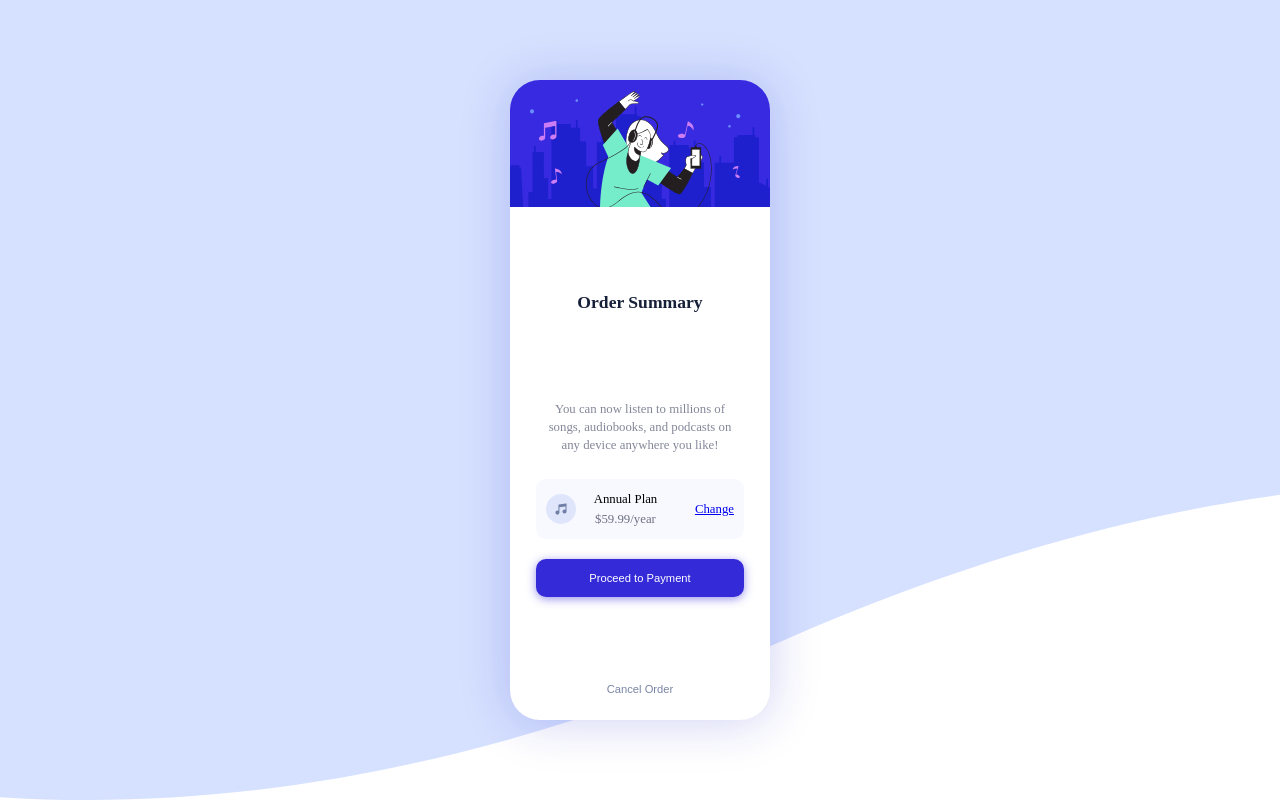
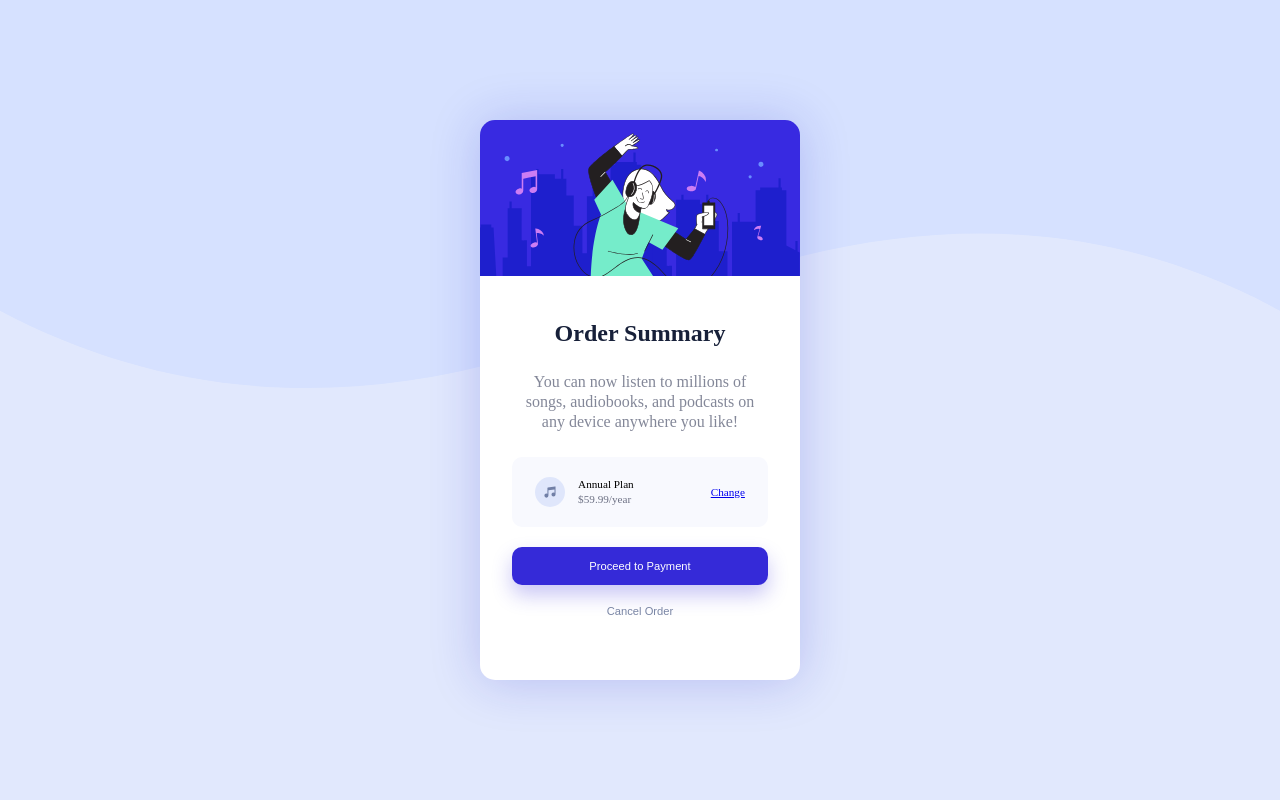
Before and after one commit to filipwieselgren/order-summary-component-main, a plain HTML site: page index.html in a window 1280 px wide. Drawn offline with Linux system fonts and the light colour scheme.

Commit message:
adjustments on the desktop version + mobile

```diff
--- a/sass/main.scss
+++ b/sass/main.scss
@@ -19,8 +19,8 @@ body {
 }
 
 .main-container {
-  height: 80%;
-  width: 260px;
+  height: 75%;
+  width: 80%;
   display: flex;
   justify-content: center;
   align-items: flex-end;
@@ -34,25 +34,22 @@ body {
   box-shadow: 0px 2px 50px #1e21c536;
 
   .txt-container {
-    border-radius: 30px;
-    height: 70%;
+    height: 53vh;
+    width: 100%;
     display: flex;
     flex-direction: column;
     align-items: center;
     justify-content: center;
-    gap: 20px;
-    position: relative;
+    gap: 10px;
   }
 
   .headline {
     color: #172039;
-    font-size: 1.1rem;
-    position: absolute;
-    top: 20px;
+    font-size: 1.2rem;
   }
 
   .maintxt {
-    line-height: 18px;
+    line-height: 20px;
     font-size: 0.8rem;
     padding: 5px;
     width: 80%;
@@ -62,23 +59,23 @@ body {
   .plan-container {
     display: flex;
     align-items: center;
-    font-size: 0.8rem;
+    justify-content: space-evenly;
+    font-size: 0.7rem;
     border: none;
     background-color: #f8f9fe;
     border-radius: 10px;
     width: 80%;
-    padding: 10px;
+    padding: 20px;
   }
 
   .annual-plan-contianer {
-    display: flex;
-    flex-direction: column;
-    flex-wrap: wrap;
-    width: 100px;
-    margin-right: 20px;
+    width: 60%;
 
     .annual-plan {
-      line-height: 20px;
+      line-height: 15px;
+      display: flex;
+      flex-direction: column;
+      align-items: flex-start;
 
       span {
         color: #6d7184;
@@ -89,6 +86,7 @@ body {
   img {
     width: 30px;
     height: 30px;
+    margin-right: 10px;
   }
 
   .btn-pay {
@@ -98,7 +96,7 @@ body {
     border: none;
     background-color: #352ad8;
     color: white;
-    box-shadow: 0px 2px 10px #362ad883;
+    box-shadow: 0px 10px 20px #362ad844;
     font-size: 0.7rem;
 
     a {
@@ -111,8 +109,6 @@ body {
     border: none;
     background: none;
     font-size: 0.7rem;
-    position: absolute;
-    bottom: 25px;
 
     a {
       color: #7985a4;
@@ -120,3 +116,42 @@ body {
     }
   }
 }
+
+/*----Desktop/Ipad----*/
+
+@media screen and (min-width: 768px) {
+  body {
+    background-image: url(../images/pattern-background-desktop.svg);
+    background-repeat: no-repeat;
+    background-size: contain;
+    background-color: #e1e8fd;
+
+    .main-container {
+      height: 70%;
+      width: 25%;
+      border-radius: 15px;
+      justify-content: center !important;
+      align-items: flex-end !important;
+    }
+
+    .txt-container {
+      gap: 20px !important;
+      justify-content: center !important;
+      align-items: center !important;
+      width: 100% !important;
+    }
+
+    .headline {
+      font-size: 1.5rem !important;
+    }
+
+    .maintxt {
+      font-size: 1rem !important;
+      width: 80% !important;
+    }
+
+    .annual-plan-contianer {
+      display: flex;
+    }
+  }
+}
```
Also changed, not shown: css/main.css, design/mobile-design.jpg, 1 other file.
